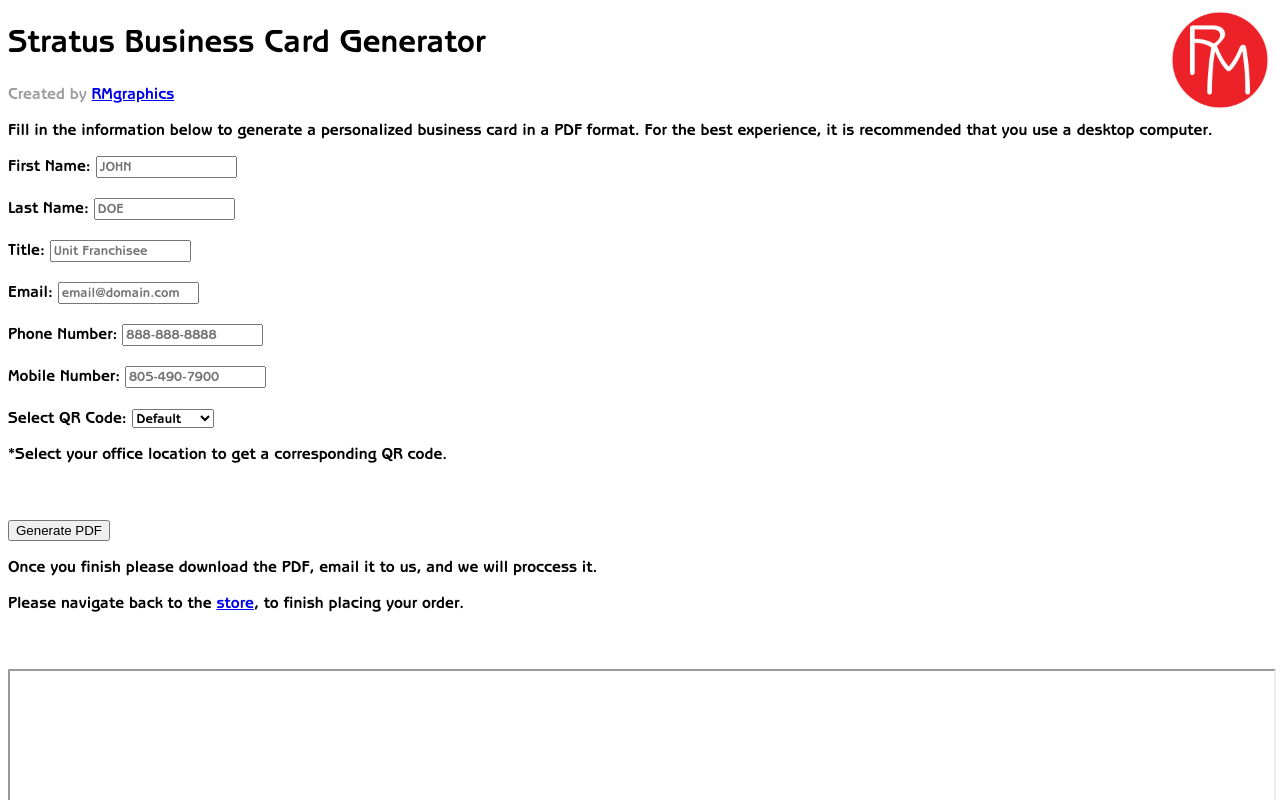
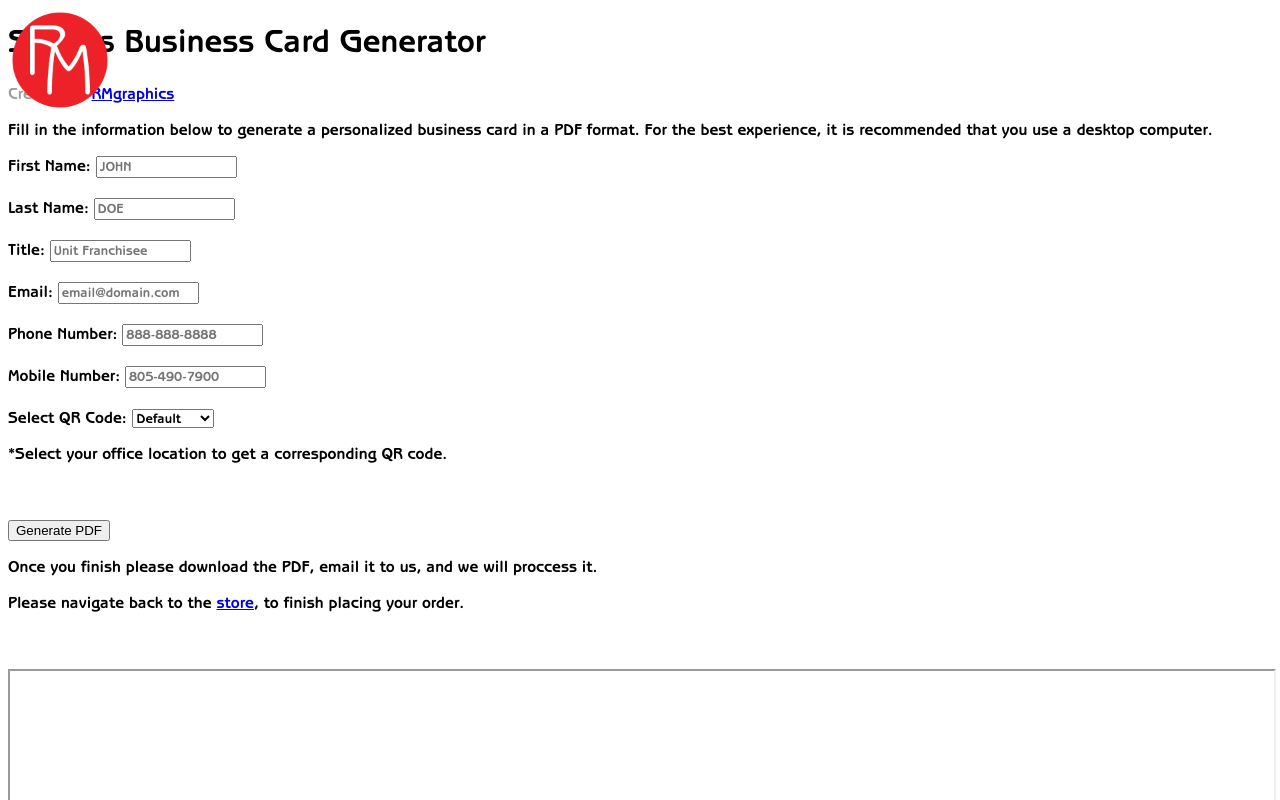
Before and after one commit to rmgraphics/stratus-business-card-generator, a plain HTML site: page index.html in a window 1280 px wide. Shown: the top 800 px of the page. Drawn offline with Linux system fonts and the light colour scheme.

Commit message:
Changing html code

```diff
--- a/index.html
+++ b/index.html
@@ -38,7 +38,7 @@
 
   <!-- RMgraphics links -->
   <p style="color: rgb(158, 158, 158);"> Created by <a href= "https://www.rmgraphics.net/">RMgraphics</a></p>
-  <img src="RM Graphics RM White TEXT.png" alt="RMgraphics Logo" style="position: absolute; top: 10px; right: 10px; width: 100px; height: auto;">
+  <img src="RM Graphics RM White TEXT.png" alt="RMgraphics Logo" style="position: absolute; top: 10px; left: 10px; width: 100px; height: auto;">
   <p>Fill in the information below to generate a personalized business card in a PDF format. For the best experience, it is
     recommended that you use a desktop computer.</p>
 
```
Also changed, not shown: 1 other file.
